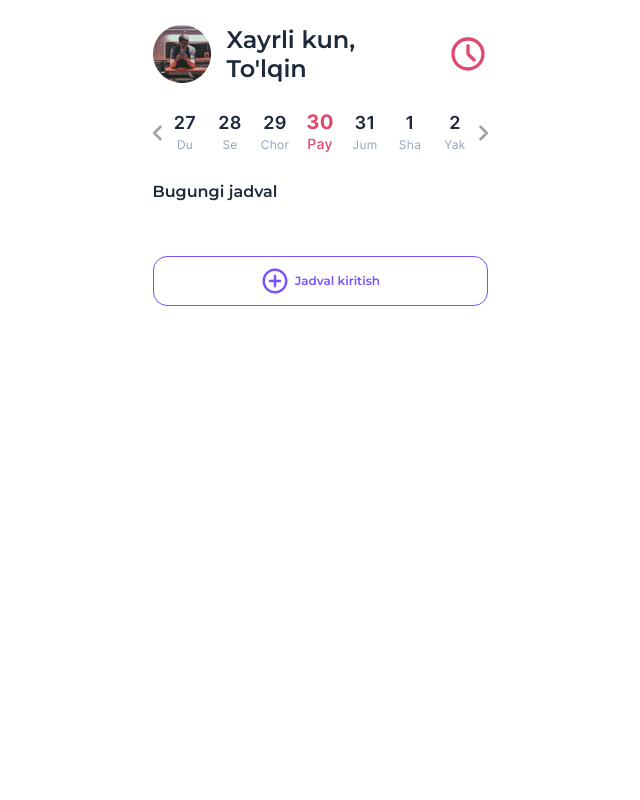
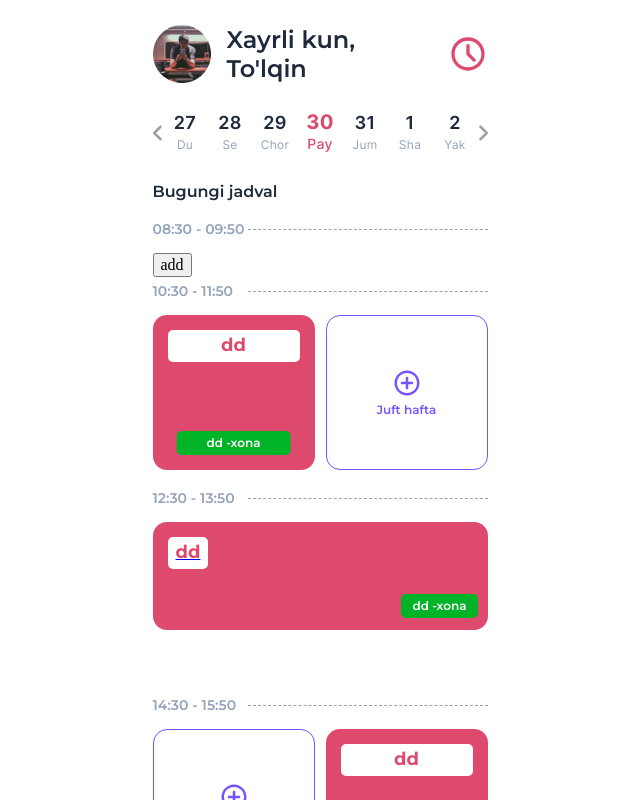
Before and after one commit to Tolkinxon/lesson_schedule, a React (Create React App) app: page / in a window 1280 px wide. Shown: the top 800 px of the page, without its empty margins (320-960 px from the left). Built offline with nearby package versions, Linux system fonts and the light colour scheme; data requests are answered from the project's data file.

Commit message:
time lesson obj worked

```diff
--- a/db.json
+++ b/db.json
@@ -1,11 +1,36 @@
 {
     "schedule": [
-
-
+            {
+                "id": "232e5983-3214-4c0e-beb8-487351ff0e51",
+                "subjectName": "dd",
+                "subjectType": "dd",
+                "teacher": "",
+                "numberRoom": "",
+                "oddOrEven": "even",
+                "timeLesson": "14:30 - 15:50"
+            },
+            {
+                "id": "005b1e38-cc29-4275-9cf5-22a07be09304",
+                "subjectName": "dd",
+                "subjectType": "dd",
+                "teacher": "",
+                "numberRoom": "",
+                "oddOrEven": "",
+                "timeLesson": "12:30 - 13:50"
+            },
+            {
+                "id": "db039de1-2a2d-4aac-96ee-83ac78b9e9f4",
+                "subjectName": "dd",
+                "subjectType": "dd",
+                "teacher": "",
+                "numberRoom": "",
+                "oddOrEven": "odd",
+                "timeLesson": "10:30 - 11:50"
+            }
     ],
 
     "lessonsTime": {
-       "1":"08:30 - 09:50",
+       "1": "08:30 - 09:50",
        "2": "10:30 - 11:50",
        "3": "12:30 - 13:50",
        "4": "14:30 - 15:50",
--- a/src/components/Main.jsx
+++ b/src/components/Main.jsx
@@ -7,7 +7,7 @@ import Schedule__item from './Schedule__item'
 import { useGenerateWeekDates } from '../hooks/useGenerateWeekDates';
 import { useHttp }  from '../hooks/useHttp';
 import { useDispatch, useSelector } from 'react-redux'
-import { fetchData, setFindTime } from '../redux/actions'
+import { fetchData, setFindTime, timeLessonFetchData } from '../redux/actions'
 import { useState, useEffect } from 'react'
 import { useNavigate } from "react-router-dom";
 
@@ -15,6 +15,7 @@ import { useNavigate } from "react-router-dom";
 const Main = () => {
 
     const staticData = useSelector(state => state.staticData)
+    const timeLessonObj = useSelector(state => state.timeLessonObj)
     const dispatch = useDispatch()
     const navigate = useNavigate()
 
@@ -38,15 +39,55 @@ const Main = () => {
       }
     }, [])
 
+
+    useEffect(() => {
+        request('http://localhost:3001/lessonsTime')
+            .then(data => {
+                dispatch(timeLessonFetchData(data))
+            })
+            .catch((e) => console.log(e))
+    }, [])
+
+
     useEffect(() => {
         preparingToRender(staticData)
     }, [staticData])
 
-    console.log(staticData);
+
   const preparingToRender = (staticData) => {
     const newData = [...staticData]
 
     newData.sort((a, b) => a.timeLesson.slice(0, 2) - b.timeLesson.slice(0, 2))
+
+    const maxTimeLesson = newData[newData.length - 1]?.timeLesson?.slice(0, 2)
+
+    console.log(timeLessonObj);
+
+    const newFullyTimeLessonArr = []
+    for(let element in timeLessonObj){
+        const currentTimeLesson = +timeLessonObj[element].slice(0, 2)
+        if(currentTimeLesson <= maxTimeLesson){
+            newFullyTimeLessonArr.push(timeLessonObj[element])
+            }
+    }
+
+
+    newFullyTimeLessonArr.forEach(time => {
+       const checking = newData.some(item => item?.timeLesson == time)
+
+       if(!checking) {
+        const newObj = {
+            timeLesson: time
+        }
+        newData.push(newObj)
+       }
+    })
+
+    newData.sort((a, b) => a.timeLesson.slice(0, 2) - b.timeLesson.slice(0, 2))
+
+
+
+
 
     newData.forEach((item, idx) => {
         if(newData[idx].timeLesson == newData[idx + 1]?.timeLesson){
@@ -65,8 +106,11 @@ const Main = () => {
         }
     })
 
+
+
     setData([...newData])
   }
+
 
 
   const moveCalendar = (step) => {
--- a/src/components/Schedule__item.jsx
+++ b/src/components/Schedule__item.jsx
@@ -82,7 +82,7 @@ const OnlyObjects = ({ item, idx }) => {
 
 const Schedule__item = ({ item, idx }) => {
 
-    if(item.id == undefined){
+    if(item.length == 2){
         const { timeLesson } = item[0]
         return(
             <li className="schedule__item">
@@ -98,15 +98,17 @@ const Schedule__item = ({ item, idx }) => {
     }
 
     else {
+
         const { timeLesson } = item
+
         return (
             <li className="schedule__item">
                 <div className="schedule__item-header">
                     <span className="schedule__item-time" >{ timeLesson }</span>
                     <span className="schedule__item-line" ></span>
                 </div>
-                <div className="schedule__item-body-wrappper ">
-                    <OnlyObjects item={ item } />
+                <div className="schedule__item-body-wrappper " style={{height: item.id ? '155px': '10px'}}>
+                  { item.id ? <OnlyObjects item={ item }/> : <button>add</button> }
                 </div>
             </li>
         )
--- a/src/redux/actions.js
+++ b/src/redux/actions.js
@@ -1,5 +1,6 @@
 export const add = () => ({type: 'ADD'})
 export const fetchData = data => ({type:'DATA_FETCHING', payload: data})
+export const timeLessonFetchData = data => ({type:'TIME_LESSON_DATA_FETCHING', payload: data})
 export const setFindTime = data => ({type:'FIND_TIME', payload: data})
 export const setFindOddOrEven = data => ({type:'FIND_ODD_OR_EVEN', payload: data})
 export const setFindId = data => ({type:'FIND_ID', payload: data})
--- a/src/redux/reducer.js
+++ b/src/redux/reducer.js
@@ -1,5 +1,6 @@
 const initialState = {
     staticData: [],
+    timeLessonObj: {},
     findTime: -1,
     findOddOrEven: '',
     findId: ''
@@ -28,6 +29,12 @@ export const reducer = (state = initialState, action) => {
                 ...state,
                 staticData: action.payload
             }
+
+        case "TIME_LESSON_DATA_FETCHING":
+            return {
+                ...state,
+                timeLessonObj: action.payload
+            }
         case "DATA_ADDING":
             const newArr = [action.payload, ...state.staticData]
             return {
```
